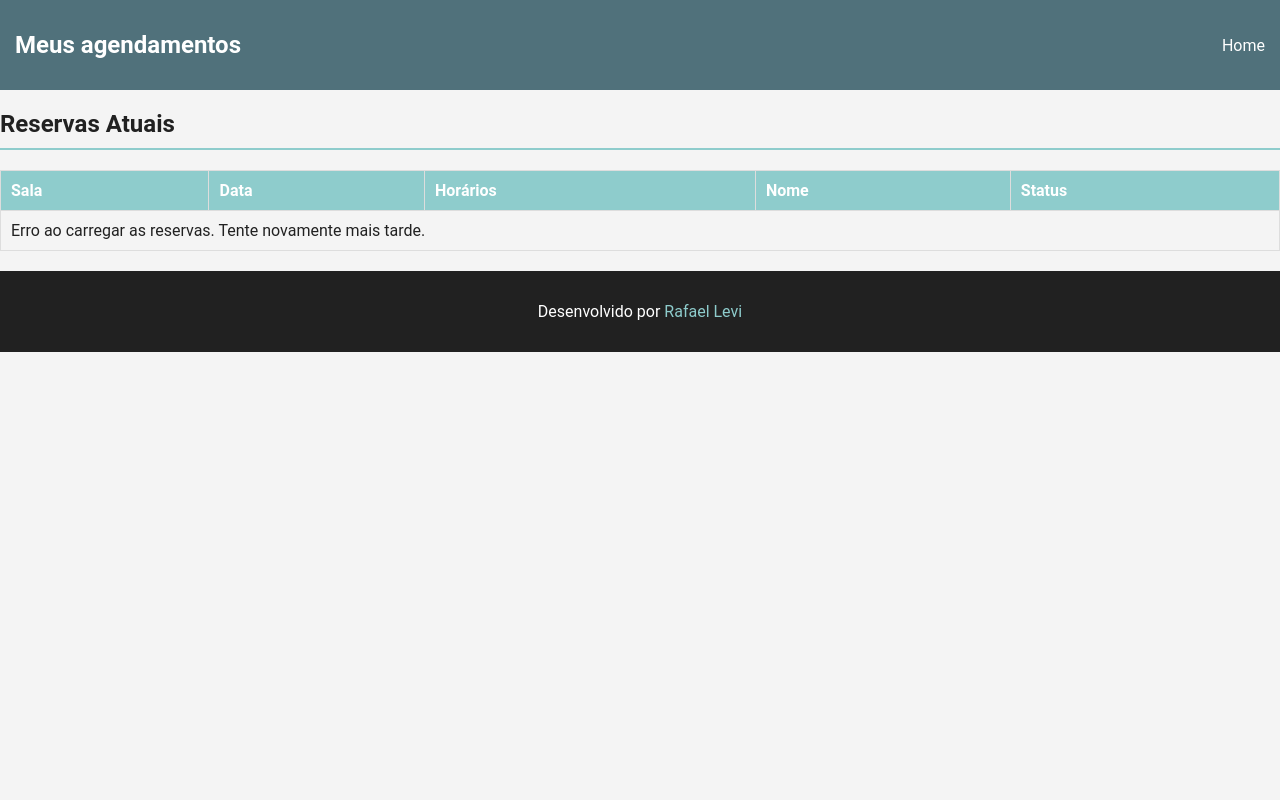
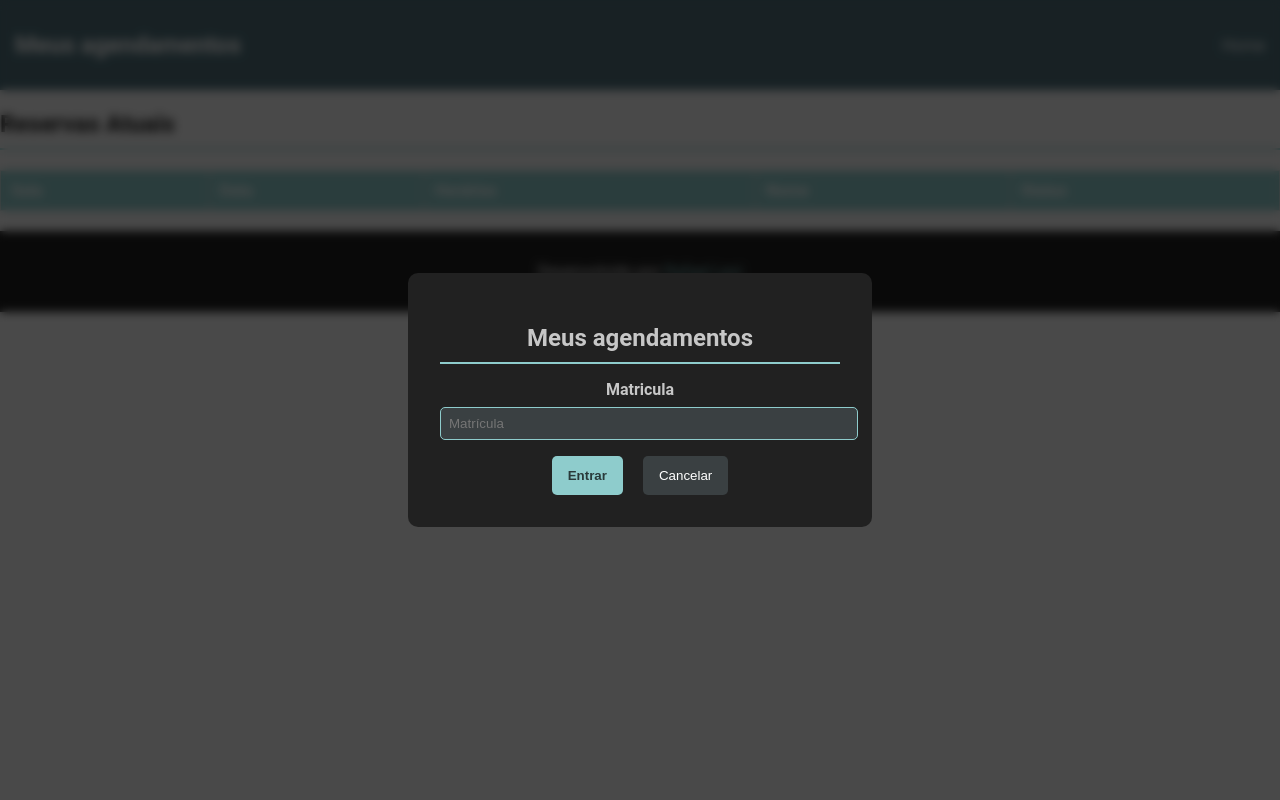
Before and after one commit to Rafael-Levi/reserva_salas, a PHP site: page /personal-area.html in a window 1280 px wide. Run offline with PHP 8.4, Linux system fonts and the light colour scheme; lists and menus that the app fills with data are empty.

Commit message:
Meus agendamentos finalizado

```diff
--- a/pages/configurador/config.js
+++ b/pages/configurador/config.js
@@ -155,6 +155,7 @@ function atualizarStatus() {
         statusTexto = "Pendente";
       } else {
         statusTexto = "Pendente";
+        row.style.backgroundColor = "#dd614b";
       }
     } else if (status === "1") {
       statusTexto = "Presente";
--- a/pages/home/style.css
+++ b/pages/home/style.css
@@ -421,7 +421,10 @@ nav{
 .btn-close:hover {
   background-color: #8ecccc;
 }
-
+a{
+  color: #ffffff;
+  text-decoration: none;
+}
 .footer{
   display:flex;
   justify-content: center;
--- a/pages/personal/personal-area.css
+++ b/pages/personal/personal-area.css
@@ -58,6 +58,83 @@ table tr:hover {
   background-color: #e8e8e8;
 }
 
+.popup {
+  display: flex;
+  position: fixed;
+  top: 0;
+  left: 0;
+  width: 100%;
+  height: 100%;
+  background: rgba(0, 0, 0, 0.7);
+  backdrop-filter: blur(5px);
+  font: bolder;
+  justify-content: center;
+  align-items: center;
+  z-index: 1000;
+}
+
+.popup-content {
+  background-color: #212121;
+  font-weight: bold;
+  padding: 2rem;
+  border-radius: 10px;
+  text-align: center;
+  color: #ffffffbf;
+  width: 90%;
+  max-width: 400px;
+}
+
+.popup-content h2 {
+  margin-bottom: 1rem;
+}
+
+.popup-content form label {
+  display: block;
+  margin: 1rem 0 0.5rem;
+}
+
+.popup-content form input {
+  width: 100%;
+  padding: 0.5rem;
+  margin-bottom: 1rem;
+  border: 1px solid #8ecccc;
+  border-radius: 5px;
+  background-color: #3a4042;
+  color: #ffffff;
+}
+
+.btn-submit {
+  background-color: #8ecccc;
+  color: #000000b6;
+  font-weight: bold;
+  padding: 0.75rem 1rem;
+  border: none;
+  border-radius: 5px;
+  cursor: pointer;
+  transition: background-color 0.3s ease;
+  margin-right: 1rem;
+}
+
+.btn-submit:hover {
+  background-color: #50717b;
+}
+
+.btn-close {
+  background-color: #3a4042;
+  color: #ffffff;
+  padding: 0.75rem 1rem;
+  border: none;
+  border-radius: 5px;
+  cursor: pointer;
+  transition: background-color 0.3s ease;
+}
+
+.btn-close:hover {
+  background-color: #8ecccc;
+}
+
+
+
 
 footer {
   background-color: #212121;
--- a/pages/personal/personal-area.html
+++ b/pages/personal/personal-area.html
@@ -33,7 +33,17 @@
         </table>
     </section>
 
-
+    <div id="popup-user" class="popup">
+      <div class="popup-content">
+          <h2>Meus agendamentos</h2>
+          <form id="registration-user">
+              <label for="mat-user">Matricula</label>
+              <input type="text" id="mat-user" placeholder="Matrícula" required>
+              <button type="submit" id="register" class="btn-submit">Entrar</button>
+              <button type="button" class="btn-close" id="close-popup-user">Cancelar</button>
+          </form>
+      </div>
+    </div>
 
     <footer>
         <p>Desenvolvido por <a href="#">Rafael Levi</a></p>
--- a/pages/personal/personal-area.js
+++ b/pages/personal/personal-area.js
@@ -1,26 +1,72 @@
-const url = "../../php/app/router.php?endpoint=listar_reservas";
+document.addEventListener("DOMContentLoaded", () => {
+  const userClose = document.getElementById("close-popup-user");
+  const submit = document.getElementById("registration-user");
 
+  userClose.addEventListener("click", () => {
+    window.location.href = "../home/index.html";
+  });
 
-fetch(url)
-  .then(response => response.json())
-  .then(reservas => {
-    console.log("Agendamentos recebidos:", reservas);
+  submit.addEventListener("submit", async (event) => {
+    event.preventDefault();
 
+    const mat = document.getElementById("mat-user").value.trim();
+
+    if (!mat) {
+      alert("Por favor, preencha a matrícula.");
+      return;
+    }
+
+    const url = `../../php/app/router.php?endpoint=listar_reservas_user&matricula=${encodeURIComponent(mat)}`;
+
+    try {
+      const response = await fetch(url, {
+        method: "GET",
+        headers: {
+          "Content-Type": "application/json",
+        },
+      });
+
+      if (!response.ok) {
+        throw new Error("Erro na requisição");
+      }
+
+      const data = await response.json();
+      console.log("Resposta da API:", data);
+
+      if (data.success === false) {
+        alert(data.message || "Erro ao verificar a matrícula.");
+        return;
+      }
+
+      alert("Acesso validado com sucesso!");
+      closePopup(); // Fecha a popup
+      carregarReservas(data.reservas || []);
+    } catch (error) {
+      console.error("Erro ao verificar a matrícula:", error);
+      alert("Erro ao verificar a matrícula. Tente novamente.");
+    }
+  });
+});
+
+function closePopup() {
+  const popup = document.getElementById("popup-user");
+  if (popup) {
+    popup.style.display = "none";
+  }
+}
+
+function carregarReservas(reservas) {
   const container = document.getElementById("content-agendamento");
 
-    // Verifica se existem reservas
   if (reservas.length === 0) {
     container.innerHTML = "<tr><td colspan='5'>Nenhuma reserva cadastrada.</td></tr>";
     return;
   }
 
-    // Limpa o conteúdo do tbody
   container.innerHTML = "";
 
-    // Itera sobre as reservas e cria as linhas da tabela
   reservas.forEach(reserva => {
     const row = document.createElement("tr");
-
     row.innerHTML = `
       <p class="id-${reserva.id}" style="display: none;">${reserva.id}</p>
       <td>${reserva.nome_salas}</td>
@@ -28,48 +74,46 @@ fetch(url)
       <td>${reserva.horario_inicio} - ${reserva.horario_fim}</td>
       <td>${reserva.nome_users}</td>
       <td status="${reserva.status}"></td>
-        <td class="actions">
-          <button class="btn-edit" id="btn-edit-${reserva.id}" onclick="openPopup(${reserva.id})">Editar</button>
-          <button onclick="excluir_registro(${reserva.id})" class="btn-excluir" id="btn-excluir=${reserva.id}">Excluir</button>
-        </td>
-
-
-        <div id="popup-${reserva.id}" class="popup">
-          <div class="popup-content">
-            <h3>Alterar Reserva</h3>
-            <form id="popup-form">
-              <label for="sala-nome">Nome da Sala:</label>
-              <select id="sala-nome" name="sala-nome" required>
-                <option value="" disabled selected>Selecione uma sala</option>
-                <option value="Eclipse">Eclipse</option>
-                <option value="Beira-mar">Beira-mar</option>
-                <option value="Por do sol">Por do sol</option>
-                <option value="Energia positiva">Energia positiva</option>
-                <option value="Inovar">Inovar</option>
-                <option value="Sala treinamento">Sala treinamento</option>
-              </select>
-
-              <label for="horario-inicio">Horário de Início:</label>
-              <input type="time" id="horario-inicio" name="horario-inicio" required>
-
-              <label for="horario-fim">Horário de Fim:</label>
-              <input type="time" id="horario-fim" name="horario-fim" required>
-
-              <div class="popup-buttons">
-                <button type="submit" class="btn-confirm" onclick="alterarReserva(${reserva.id})">Confirmar</button>
-                <button type="button" class="btn-cancel" onclick="closePopup(${reserva.id})">Cancelar</button>
-              </div>
-            </form>
-          </div>
-        </div>
     `;
-
     container.appendChild(row);
   });
+
   atualizarStatus();
-  })
-  .catch(error => {
-    console.error("Erro ao carregar as reservas:", error);
-    const container = document.getElementById("content-agendamento");
-    container.innerHTML = "<tr><td colspan='5'>Erro ao carregar as reservas. Tente novamente mais tarde.</td></tr>";
+}
+
+function atualizarStatus() {
+  const rows = document.querySelectorAll('#content-agendamento tr');
+
+  rows.forEach(row => {
+    const idEl = row.querySelector('p[class^="id-"]');
+    const reservaId = idEl.className.split('-')[1];
+    const dataAgendamentoEl = row.querySelector(`#data-agendamento-${reservaId}`);
+    const horarioCell = row.querySelector('td:nth-child(3)');
+    const statusCell = row.querySelector('td[status]');
+
+    if (!dataAgendamentoEl || !horarioCell || !statusCell) {
+      console.error(`Dados incompletos para a reserva ID ${reservaId}`);
+      return;
+    }
+
+    const dataAgendamento = dataAgendamentoEl.textContent.trim();
+    const [horarioInicio, horarioFim] = horarioCell.textContent.split(" - ").map(h => h.trim());
+    const agora = new Date();
+    const fimAgendamento = new Date(`${dataAgendamento}T${horarioFim}`);
+
+    let statusTexto = "";
+    if (statusCell.getAttribute('status') === "0") {
+      if (fimAgendamento > agora) {
+        statusTexto = "Pendente";
+      } else {
+        statusTexto = "Ausente";
+        row.style.backgroundColor = "#e29385da";
+      }
+    } else {
+      statusTexto = "Presente";
+      row.style.backgroundColor = "#d4edda";
+    }
+
+    statusCell.textContent = statusTexto;
   });
+}
```
Also changed, not shown: pages/home/index.html (+2 -12 lines), pages/home/script.js (+0 -32 lines), php/app/controllers/AgendamentoController.php (+55 -0 lines), php/app/models/Agendamento.php (+35 -0 lines), php/app/router.php (+9 -0 lines). Lines whose indentation alone changed are shown as unchanged.
